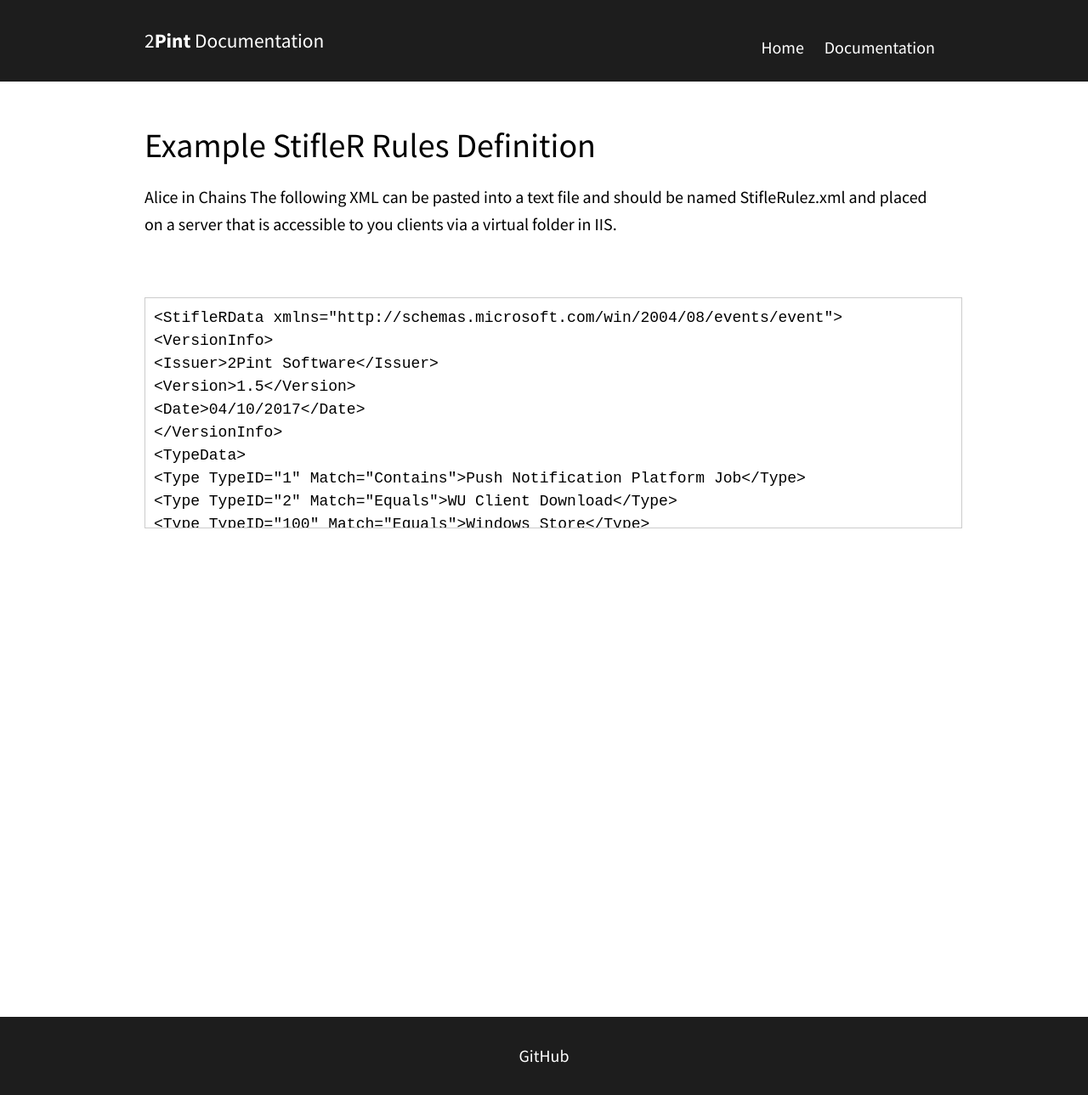
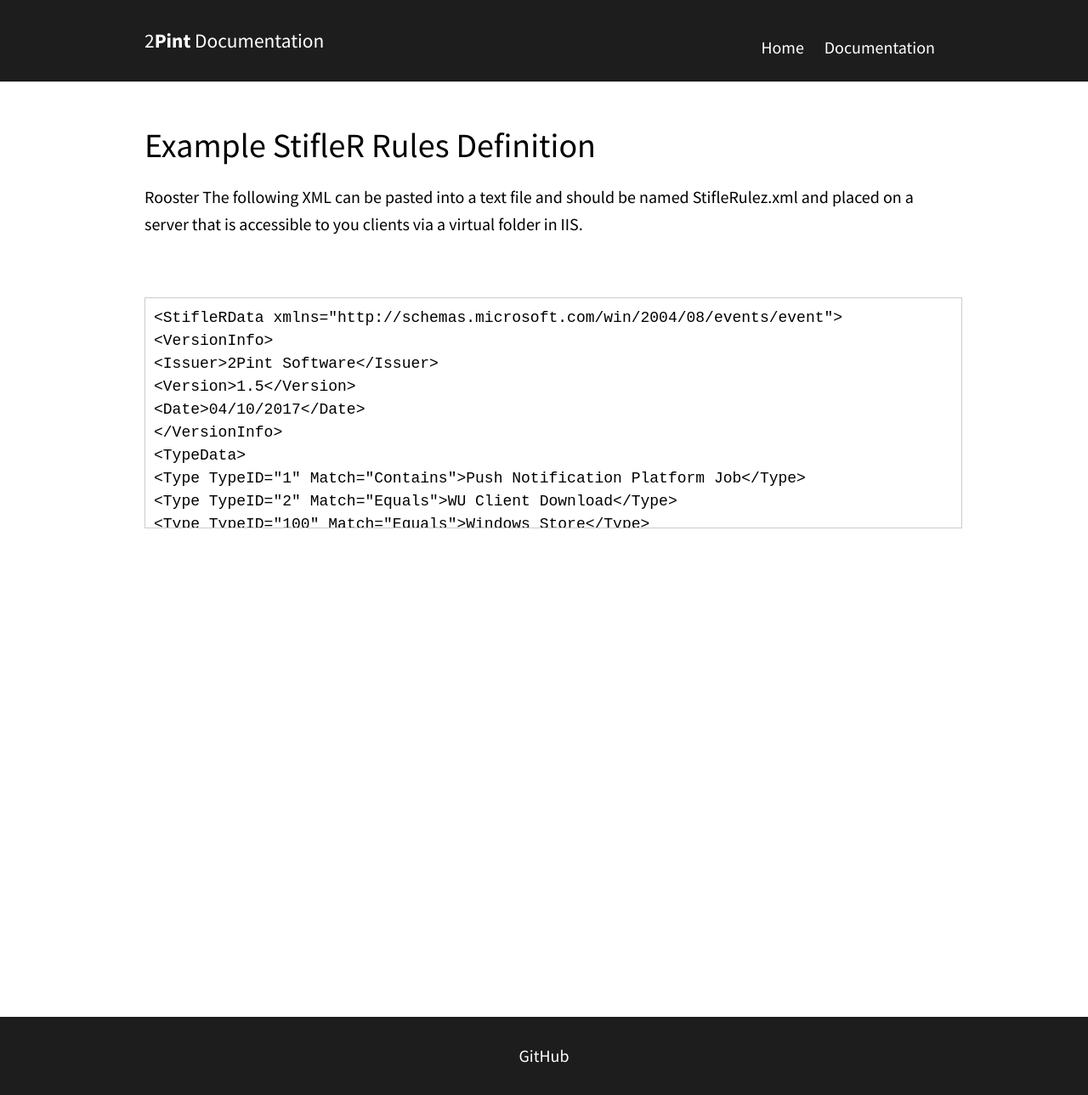
Before and after one commit to RoseSmithTest/2PintTest.github.io, a Jekyll site: the page built from docs/ExampleStifleRRulesDefinition.html, in a window 1280 px wide. Shown: the whole page at 85% size. Built offline with Jekyll 4.4.1, drawn with Linux system fonts in a browser that asks for light colours.

Commit message:
Update ExampleStifleRRulesDefinition.html

```diff
--- a/docs/ExampleStifleRRulesDefinition.html
+++ b/docs/ExampleStifleRRulesDefinition.html
@@ -9,9 +9,9 @@ navigation_weight: 1
 <div class="container">
 	<div class="columns spacing">
     <h1>Example StifleR Rules Definition</h1>
-		<p>Alice in Chains The following XML can be pasted into a text file and should be named StifleRulez.xml and placed on a server that is accessible to you clients via a virtual folder in IIS.</p><br><br>
+		<p>Rooster The following XML can be pasted into a text file and should be named StifleRulez.xml and placed on a server that is accessible to you clients via a virtual folder in IIS.</p><br><br>
 
-<textarea rows="40" cols="80">
+<textarea rows="80" cols="80">
 <StifleRData xmlns="http://schemas.microsoft.com/win/2004/08/events/event">
 <VersionInfo>
 <Issuer>2Pint Software</Issuer>
```
